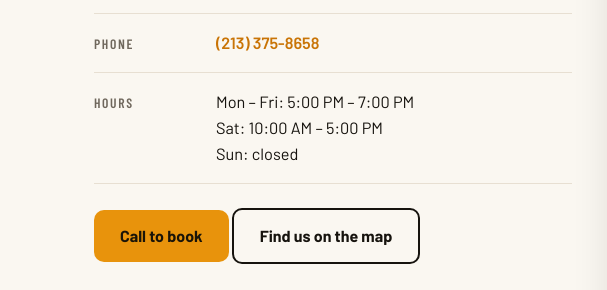
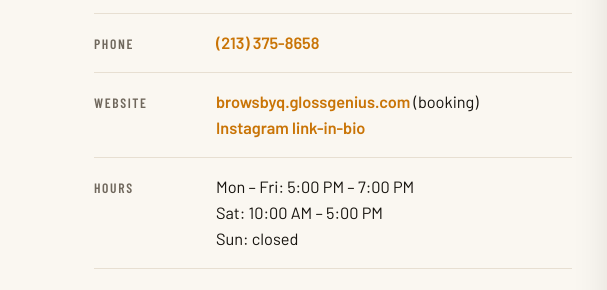
Before and after one commit to brandonlacoste9-tech/brows-by-q-demo, a plain HTML site: page index.html in a window 1280 px wide. Shown: the part 4579-4869 px from the top of the page, 0-607 px from the left. Drawn offline with nearby package versions, Linux system fonts and the light colour scheme.

Commit message:
Update index.html

```diff
--- a/index.html
+++ b/index.html
@@ -207,6 +207,10 @@
           <span><a href="tel:+12133758658">(213) 375-8658</a></span>
         </div>
         <div class="contact-row">
+          <span class="contact-label">Website</span>
+          <span><a href="https://browsbyq.glossgenius.com" target="_blank" rel="noopener">browsbyq.glossgenius.com</a> (booking)<br><a href="https://bio.site/BEkMDQ" target="_blank" rel="noopener">Instagram link-in-bio</a></span>
+        </div>
+        <div class="contact-row">
           <span class="contact-label">Hours</span>
           <span>Mon – Fri: 5:00 PM – 7:00 PM<br>Sat: 10:00 AM – 5:00 PM<br>Sun: closed</span>
         </div>
```
